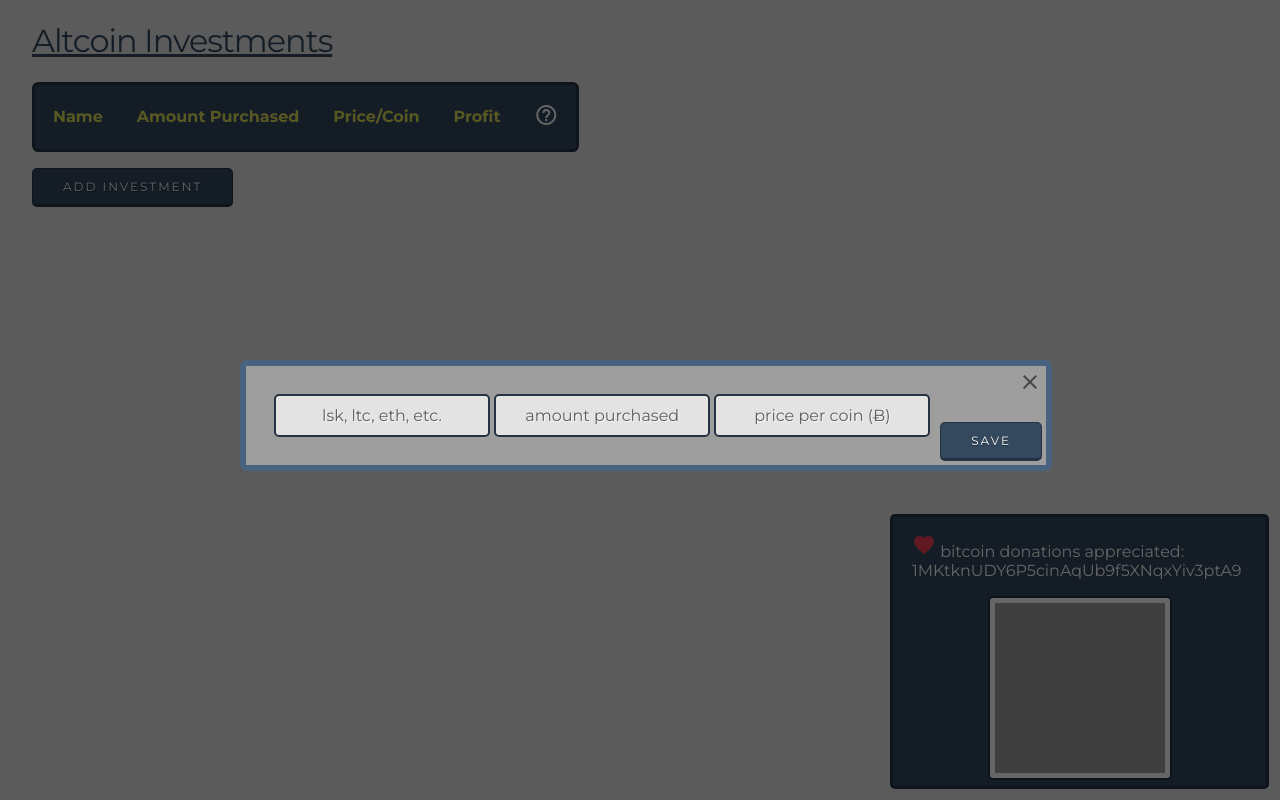
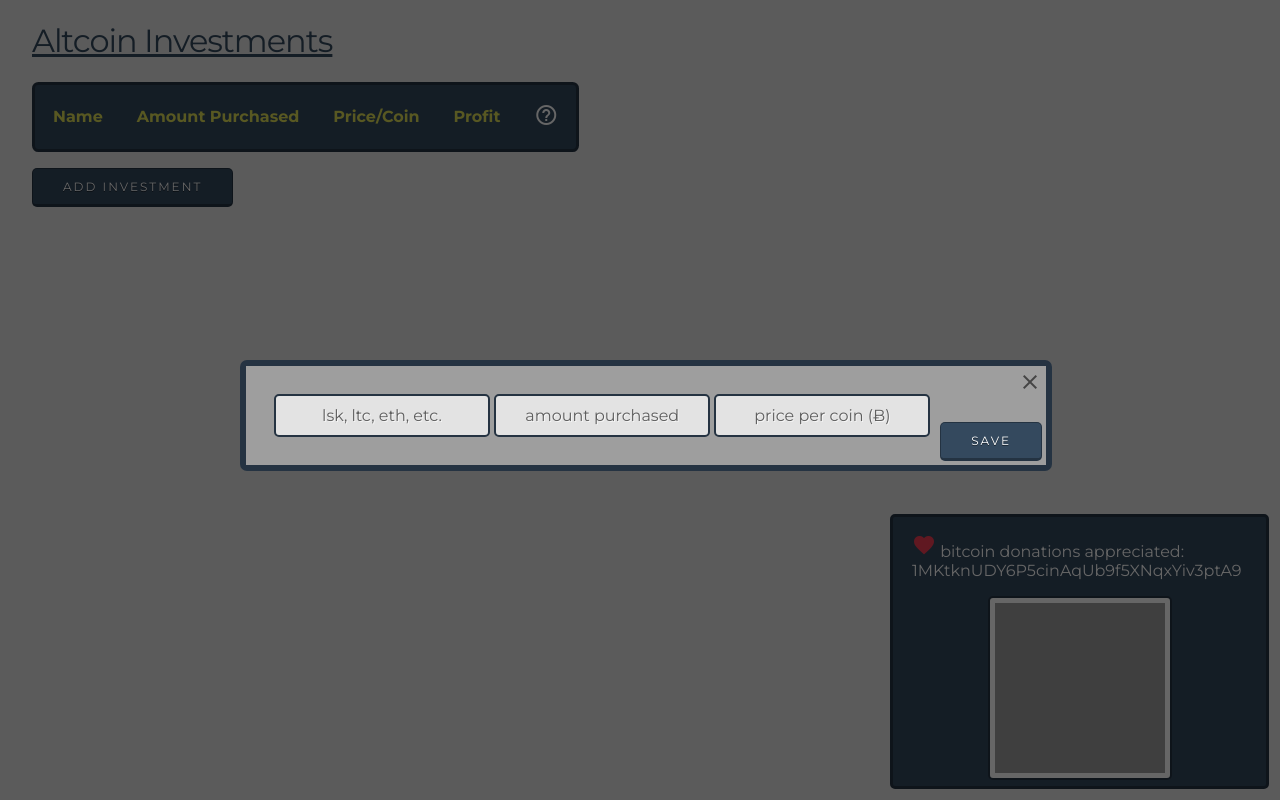
Before and after one commit to treetwig/treetwig.github.io, a plain HTML site: page index.html in a window 1280 px wide. Both pictures are taken after a click on the link "ADD INVESTMENT". Drawn offline with Linux system fonts and the light colour scheme; grey boxes are pictures that could not be loaded.

Commit message:
changed border color

```diff
--- a/css/style.css
+++ b/css/style.css
@@ -152,7 +152,7 @@ a.btn.btn-blue {
 .popup{
     width:800px;
     border-radius: 7px;
-    background:#476380; /*border color of popup*/
+    background:#253342; /*border color of popup*/
     margin:30px auto 0;
     padding:6px;
     position:absolute;
```
